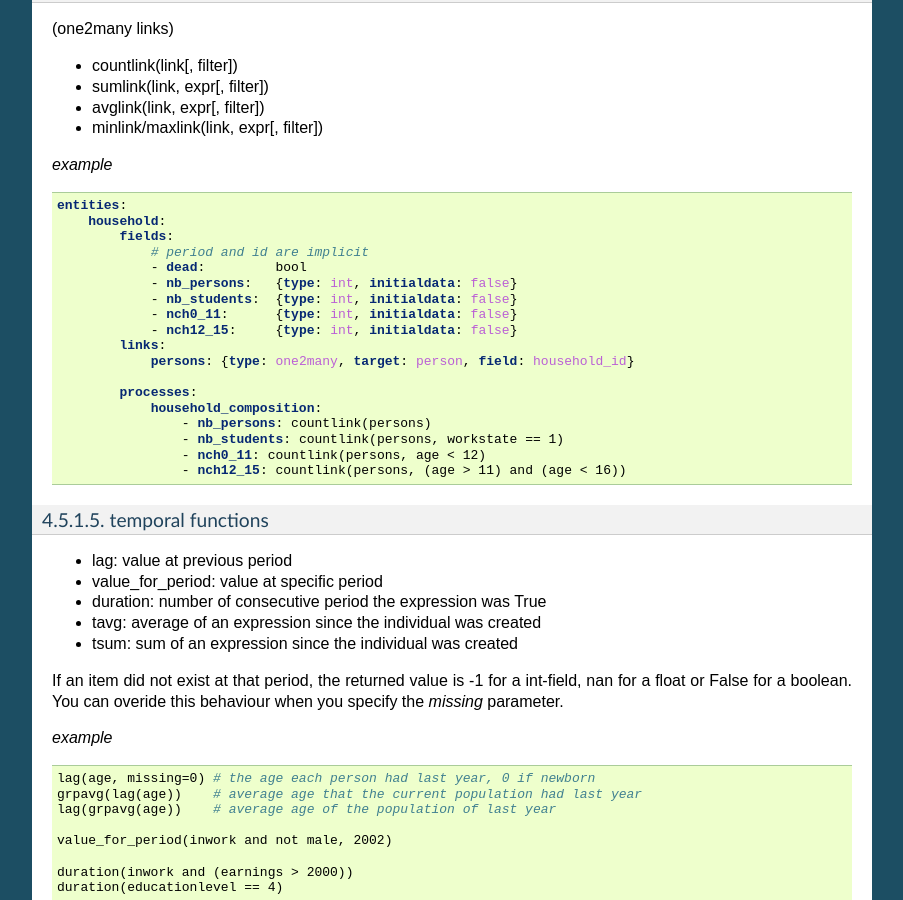
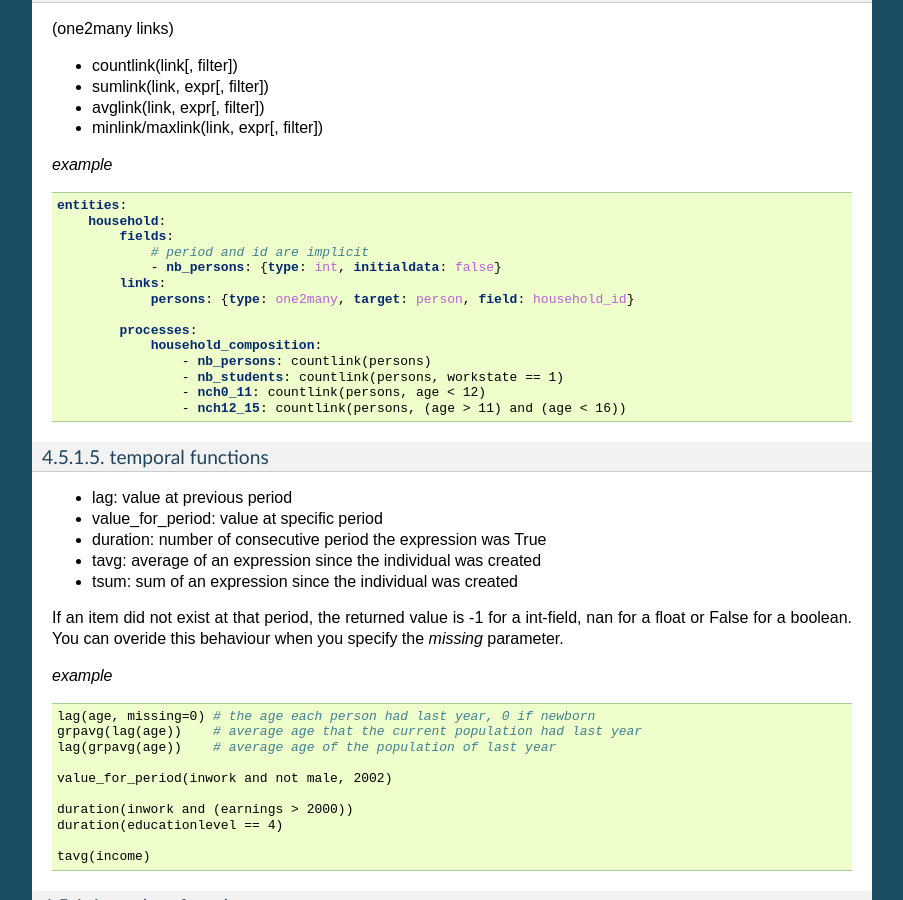
Before and after one commit to liam2/liam2, a Sphinx documentation site: the page built from doc/usersguide/source/processes.rst, in a window 1280 px wide and 900 px high, scrolled down 4864 px. Shown: the whole window, without its empty margins (198-1101 px from the left). Built offline with Sphinx 7.4.7, drawn with Linux system fonts in a browser that asks for light colours; formulas are drawn with MathJax 3.

Commit message:
kill a few useless fields

```diff
--- a/doc/usersguide/source/processes.rst
+++ b/doc/usersguide/source/processes.rst
@@ -315,11 +315,7 @@ link functions
         household:
             fields:
                 # period and id are implicit
-                - dead:         bool
-                - nb_persons:   {type: int, initialdata: false}
-                - nb_students:  {type: int, initialdata: false}
-                - nch0_11:      {type: int, initialdata: false}
-                - nch12_15:     {type: int, initialdata: false}
+                - nb_persons: {type: int, initialdata: false}
             links:
                 persons: {type: one2many, target: person, field: household_id}
 
```
